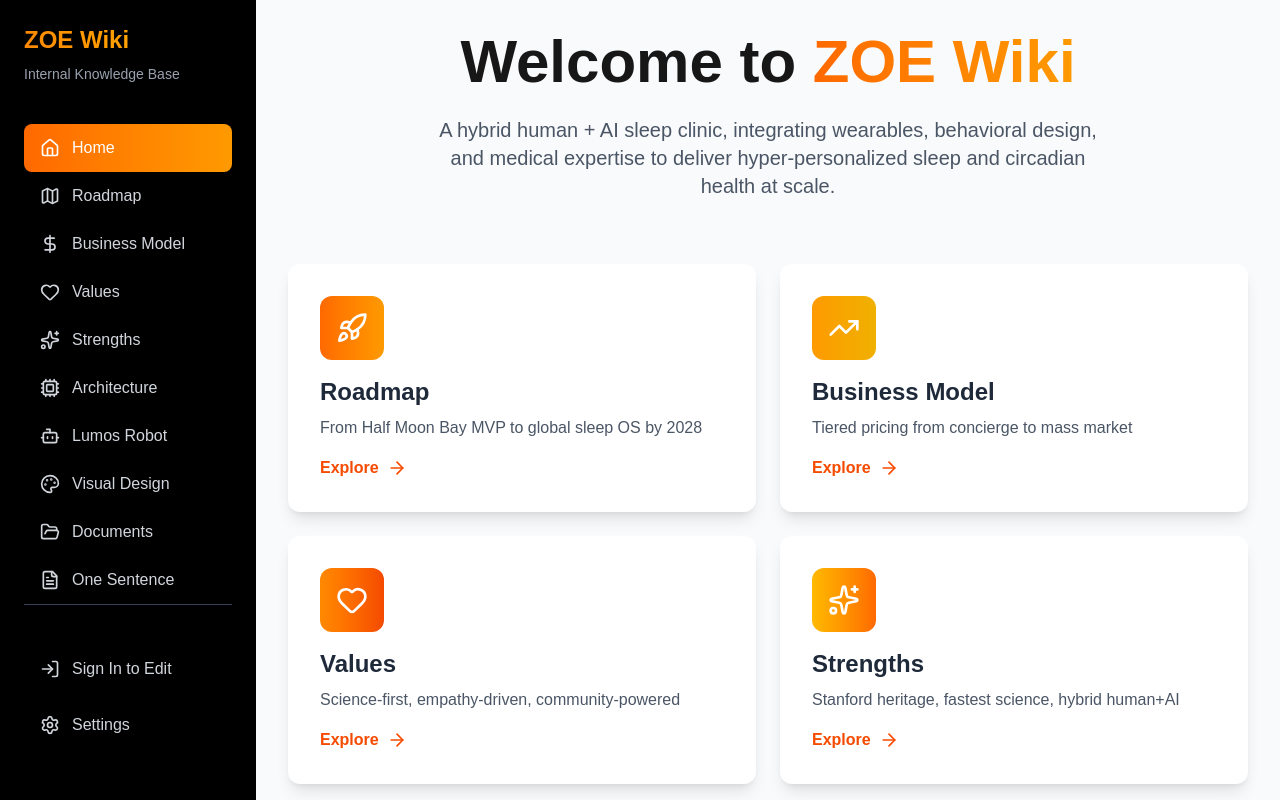
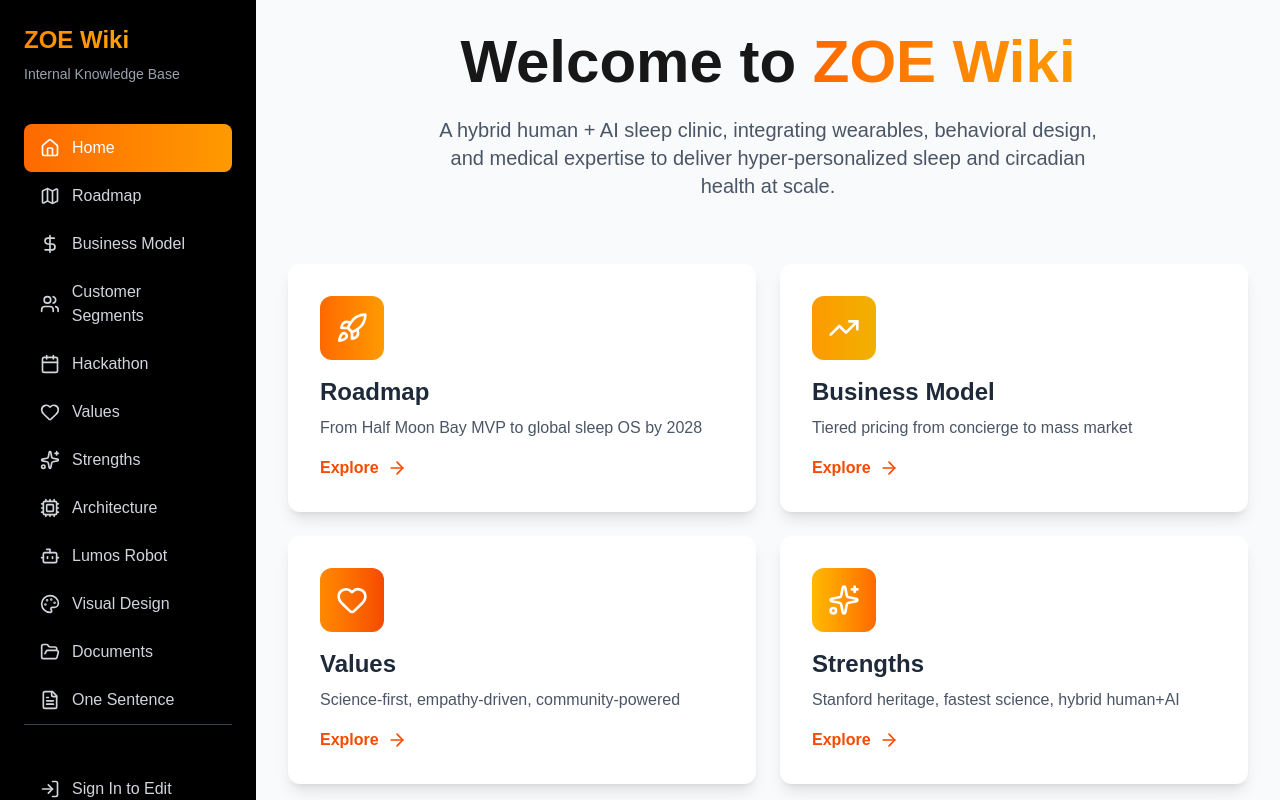
Before and after one commit to CavalPinarello/zoe-wiki, a Next.js app: page / in a window 1280 px wide. Shown: the top 800 px of the page. Built offline with nearby package versions, Linux system fonts and the light colour scheme.

Commit message:
Update Sidebar.tsx

```diff
--- a/components/Sidebar.tsx
+++ b/components/Sidebar.tsx
@@ -16,7 +16,9 @@ import {
   DollarSign,
   Bot,
   Palette,
-  FolderOpen
+  FolderOpen,
+  Users,
+  Calendar
 } from 'lucide-react';
 import { motion } from 'framer-motion';
 import { useAuth } from '@/lib/auth-context';
@@ -26,6 +28,8 @@ const menuItems = [
   { name: 'Home', href: '/', icon: Home },
   { name: 'Roadmap', href: '/roadmap', icon: Map },
   { name: 'Business Model', href: '/business-model', icon: DollarSign },
+  { name: 'Customer Segments', href: '/customer-segments', icon: Users },
+  { name: 'Hackathon', href: '/hackathon', icon: Calendar },
   { name: 'Values', href: '/values', icon: Heart },
   { name: 'Strengths', href: '/strengths', icon: Sparkles },
   { name: 'Architecture', href: '/architecture', icon: Cpu },
```
